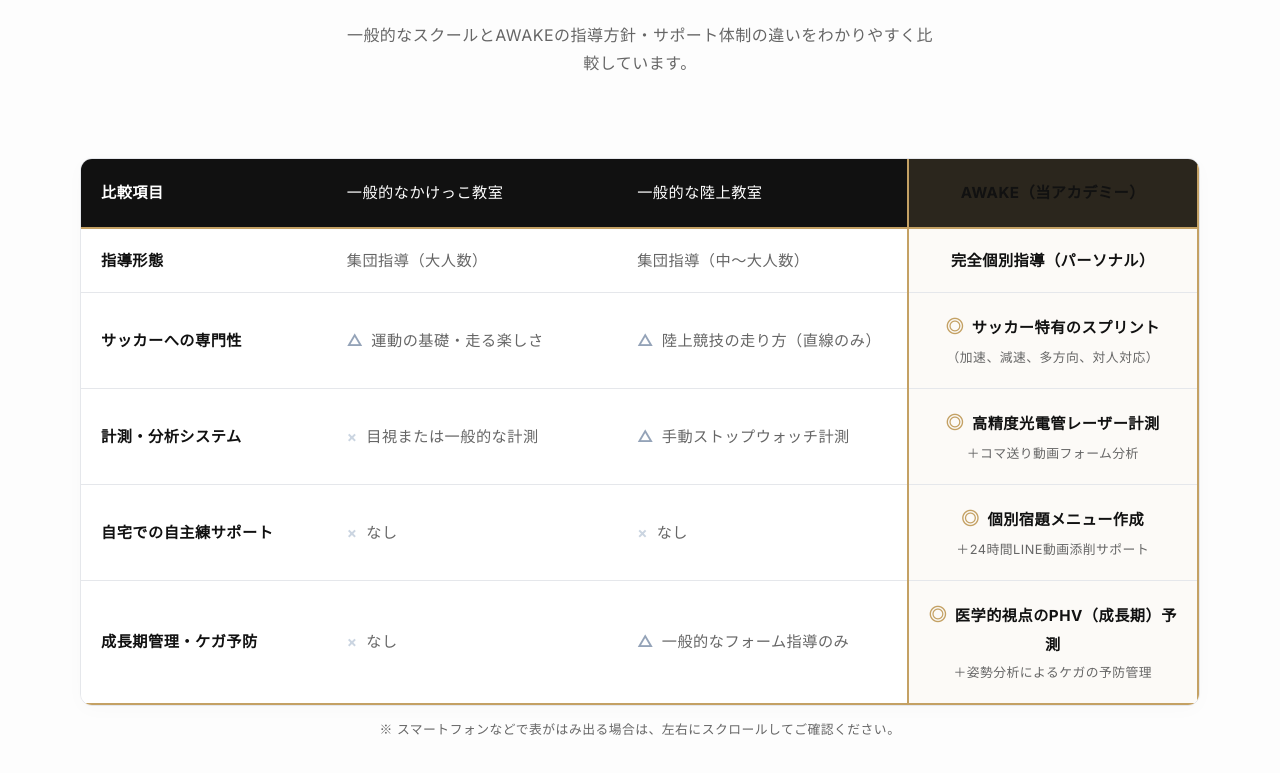
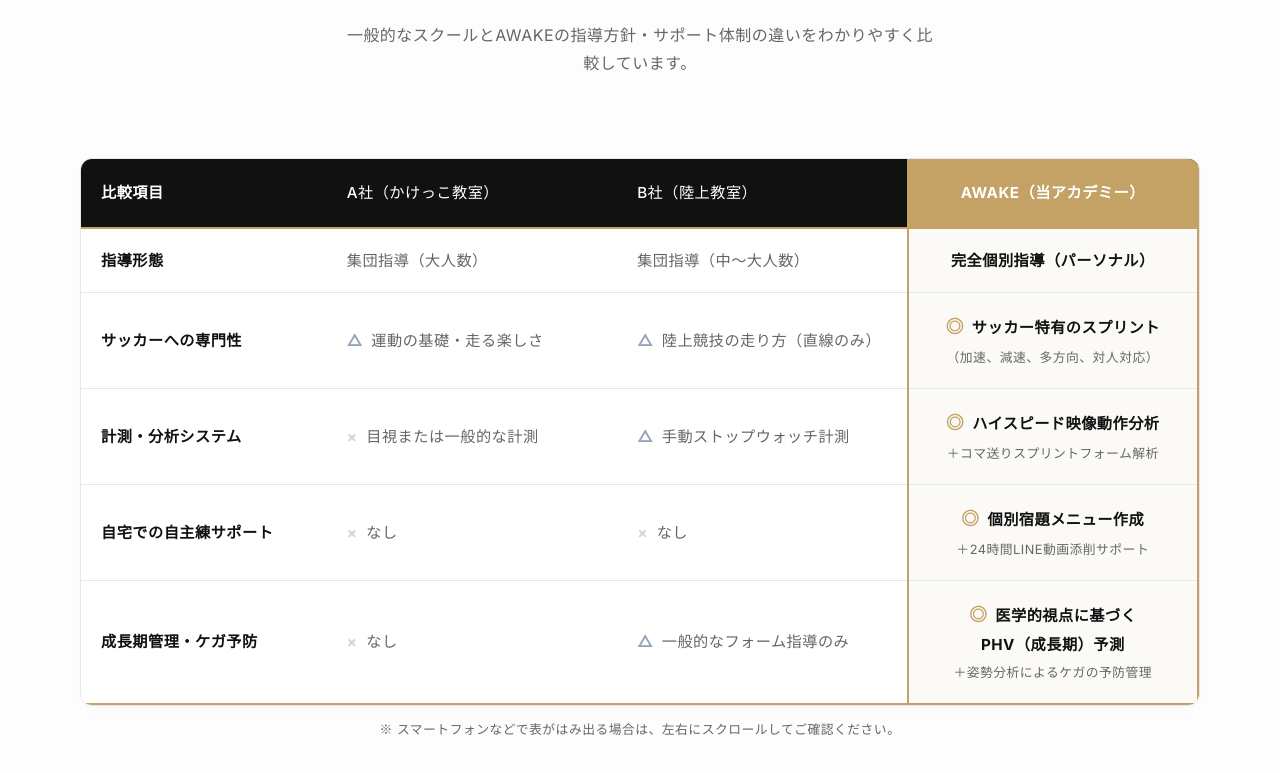
Before and after one commit to SprintAcademyAWAKE/awake-okinawa-hp, a website: page index.html in a window 1280 px wide. Shown: the part 4909-5682 px from the top of the page. Drawn offline with nearby package versions, Linux system fonts and the light colour scheme; a web font is replaced by a local one.

Commit message:
Update comparison table column headers, terminology, and wrap logic in index.html

```diff
--- a/index.html
+++ b/index.html
@@ -383,9 +383,9 @@
             <thead>
               <tr style="border-bottom: 2px solid var(--accent); background-color: var(--primary); color: var(--white);">
                 <th style="padding: 20px; font-weight: 700; width: 22%;">比較項目</th>
-                <th style="padding: 20px; font-weight: 500; width: 26%;">一般的なかけっこ教室</th>
-                <th style="padding: 20px; font-weight: 500; width: 26%;">一般的な陸上教室</th>
-                <th style="padding: 20px; font-weight: 700; width: 26%; background-color: rgba(196, 161, 100, 0.15); color: var(--primary); border-left: 2px solid var(--accent); border-right: 2px solid var(--accent); text-align: center;">AWAKE（当アカデミー）</th>
+                <th style="padding: 20px; font-weight: 500; width: 26%;">A社（かけっこ教室）</th>
+                <th style="padding: 20px; font-weight: 500; width: 26%;">B社（陸上教室）</th>
+                <th style="padding: 20px; font-weight: 700; width: 26%; background-color: var(--accent); color: var(--white); border-left: 2px solid var(--accent); border-right: 2px solid var(--accent); text-align: center;">AWAKE（当アカデミー）</th>
               </tr>
             </thead>
             <tbody>
@@ -405,7 +405,7 @@
                 <td style="padding: 18px 20px; font-weight: 700; color: var(--primary);">計測・分析システム</td>
                 <td style="padding: 18px 20px; color: var(--text-light);"><span style="color: #cbd5e1; font-weight: 700; margin-right: 4px;">×</span> 目視または一般的な計測</td>
                 <td style="padding: 18px 20px; color: var(--text-light);"><span style="color: #94a3b8; font-weight: 700; margin-right: 4px;">△</span> 手動ストップウォッチ計測</td>
-                <td style="padding: 18px 20px; font-weight: 700; color: var(--primary); background-color: rgba(196, 161, 100, 0.05); border-left: 2px solid var(--accent); border-right: 2px solid var(--accent); text-align: center;"><span style="color: var(--accent); font-weight: 900; font-size: 1.1rem; margin-right: 4px;">◎</span> 高精度光電管レーザー計測<br><span style="font-size: 0.8rem; font-weight: 400; color: var(--text-light);">＋コマ送り動画フォーム分析</span></td>
+                <td style="padding: 18px 20px; font-weight: 700; color: var(--primary); background-color: rgba(196, 161, 100, 0.05); border-left: 2px solid var(--accent); border-right: 2px solid var(--accent); text-align: center;"><span style="color: var(--accent); font-weight: 900; font-size: 1.1rem; margin-right: 4px;">◎</span> ハイスピード映像動作分析<br><span style="font-size: 0.8rem; font-weight: 400; color: var(--text-light);">＋コマ送りスプリントフォーム解析</span></td>
               </tr>
               <tr style="border-bottom: 1px solid var(--border-color);">
                 <td style="padding: 18px 20px; font-weight: 700; color: var(--primary);">自宅での自主練サポート</td>
@@ -417,7 +417,7 @@
                 <td style="padding: 18px 20px; font-weight: 700; color: var(--primary);">成長期管理・ケガ予防</td>
                 <td style="padding: 18px 20px; color: var(--text-light);"><span style="color: #cbd5e1; font-weight: 700; margin-right: 4px;">×</span> なし</td>
                 <td style="padding: 18px 20px; color: var(--text-light);"><span style="color: #94a3b8; font-weight: 700; margin-right: 4px;">△</span> 一般的なフォーム指導のみ</td>
-                <td style="padding: 18px 20px; font-weight: 700; color: var(--primary); background-color: rgba(196, 161, 100, 0.05); border-left: 2px solid var(--accent); border-right: 2px solid var(--accent); text-align: center;"><span style="color: var(--accent); font-weight: 900; font-size: 1.1rem; margin-right: 4px;">◎</span> 医学的視点のPHV（成長期）予測<br><span style="font-size: 0.8rem; font-weight: 400; color: var(--text-light);">＋姿勢分析によるケガの予防管理</span></td>
+                <td style="padding: 18px 20px; font-weight: 700; color: var(--primary); background-color: rgba(196, 161, 100, 0.05); border-left: 2px solid var(--accent); border-right: 2px solid var(--accent); text-align: center;"><span style="color: var(--accent); font-weight: 900; font-size: 1.1rem; margin-right: 4px;">◎</span> 医学的視点に基づく<br>PHV（成長期）予測<br><span style="font-size: 0.8rem; font-weight: 400; color: var(--text-light);">＋姿勢分析によるケガの予防管理</span></td>
               </tr>
             </tbody>
           </table>
```
